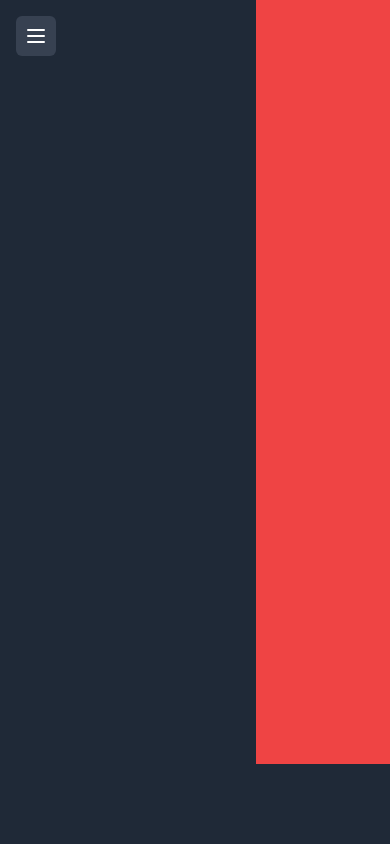
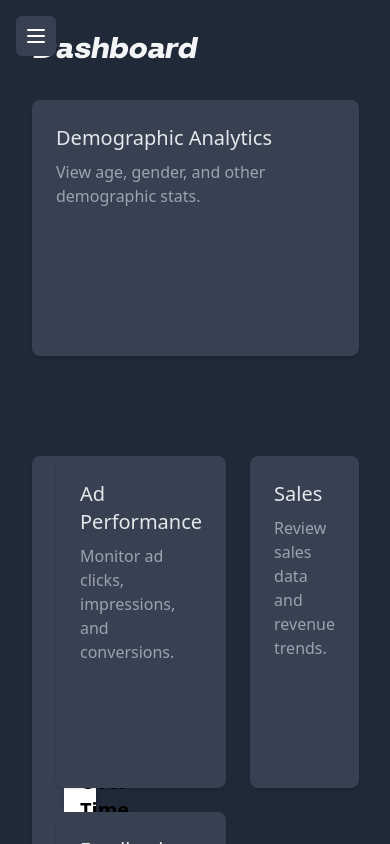
Before and after one commit to dlsntos/smart-target-admin-dashboard, a React (Vite) app: page /dashboard in a window 390 px wide. Built offline with nearby package versions, Linux system fonts and the light colour scheme.

Commit message:
for mobile responsiveness set margin-left to zero when navbar is collapsed

```diff
--- a/src/index.jsx
+++ b/src/index.jsx
@@ -1,7 +1,35 @@
+import BarChartComponent from "./components/BarChart";
+import ConsentTrendChart from "./components/ConsentTrendOverTime";
+
 function Dashboard() {
   return (
-    <div className="h-[calc(100vh-5rem)] ml-64 bg-red-500">
-
+    <div className="h-full sm:ml-0 md:ml-64 bg-gray-800 p-8">
+      <h1 className="text-3xl font-lupio text-gray-100 mb-8">Dashboard</h1>
+      <div className="grid grid-rows-2 grid-cols-1 md:grid-cols-2 lg:grid-cols-3 gap-6">
+        <div className="h-64 col-span-3 bg-gray-700 rounded-lg p-6 shadow">
+          <h2 className="text-xl text-gray-200 mb-2">Demographic Analytics</h2>
+          <p className="text-gray-400">View age, gender, and other demographic stats.</p>
+        </div>
+        <div className="row-span-2 bg-gray-700 rounded-lg p-6 shadow">
+          <h2 className="text-xl text-gray-200 mb-2">Consent Analytics</h2>
+          <p className="text-gray-400">Track user consent and privacy metrics.</p>
+            <div className="flex-1 w-full h-64 p-2">
+              <ConsentTrendChart />
+            </div>
+        </div>
+        <div className="bg-gray-700 rounded-lg p-6 shadow">
+          <h2 className="text-xl text-gray-200 mb-2">Ad Performance</h2>
+          <p className="text-gray-400">Monitor ad clicks, impressions, and conversions.</p>
+        </div>
+        <div className="bg-gray-700 rounded-lg p-6 shadow">
+          <h2 className="text-xl text-gray-200 mb-2">Sales</h2>
+          <p className="text-gray-400">Review sales data and revenue trends.</p>
+        </div>
+        <div className="bg-gray-700 rounded-lg p-6 shadow">
+          <h2 className="text-xl text-gray-200 mb-2">Feedback</h2>
+          <p className="text-gray-400">Read user feedback and survey results.</p>
+        </div>
+      </div>
     </div>
   );
 }
```
